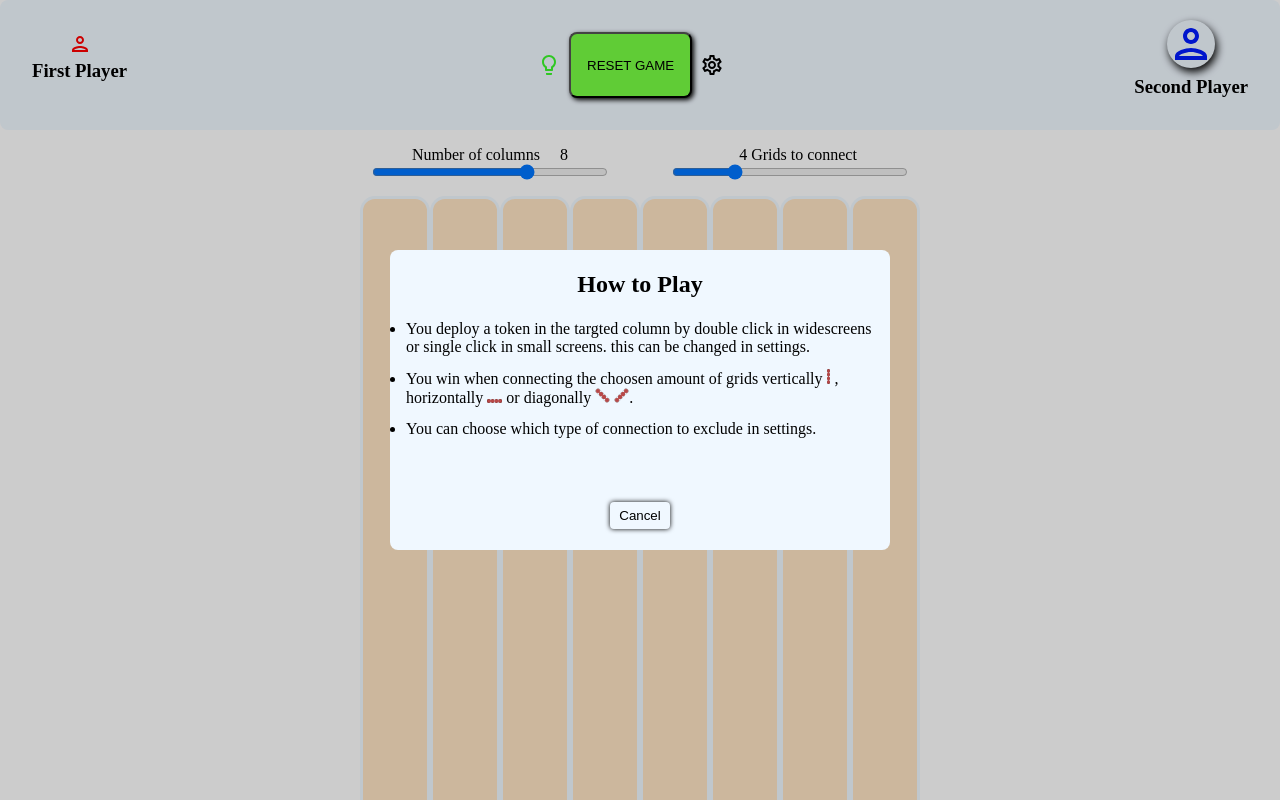
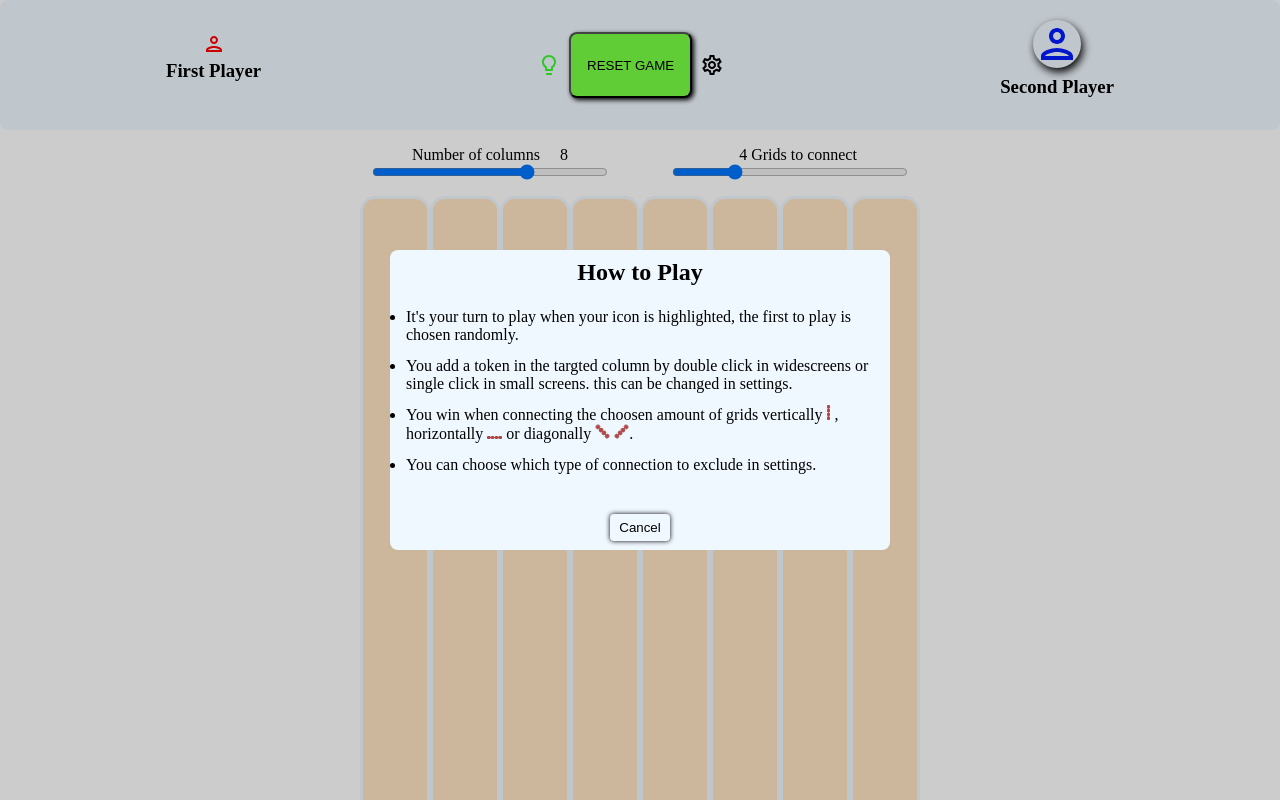
Before and after one commit to Khaled85abo/connect-grid-vanilla-js, a website: page index.html in a window 1280 px wide. Both pictures are taken after a click on the picture 549 px from the left and 65 px from the top of the page. Shown: the top 800 px of the page. Drawn offline with Linux system fonts and the light colour scheme.

Commit message:
info text modified

```diff
--- a/index.html
+++ b/index.html
@@ -88,7 +88,11 @@
             <h2>How to Play</h2>
             <ul>
               <li>
-                You deploy a token in the targted column by double click in
+                It's your turn to play when your icon is highlighted, the first
+                to play is chosen randomly.
+              </li>
+              <li>
+                You add a token in the targted column by double click in
                 widescreens or single click in small screens. this can be
                 changed in settings.
               </li>
--- a/style.css
+++ b/style.css
@@ -6,7 +6,6 @@
 :root {
   --first-player: red;
   --second-player: blue;
-  --column-height: 800px;
   --column-width: 200px;
 }
 
@@ -16,7 +15,7 @@
   padding: 2rem;
   background-color: aliceblue;
   display: flex;
-  justify-content: space-between;
+  justify-content: space-around;
   text-align: center;
   border-radius: 8px;
 }
```
